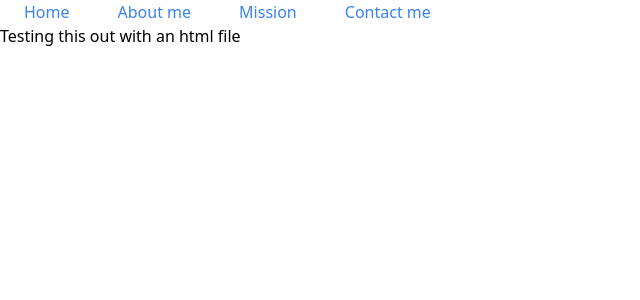
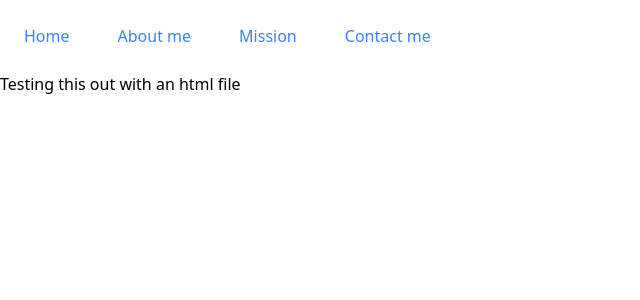
Before and after one commit to wxedu/flask_test, a Python web app: template templates/index.html in a window 1280 px wide. Shown: the top 300 px of the page, without its empty margins (0-640 px from the left). Run offline with Jinja, Linux system fonts and the light colour scheme; the template is opened without the code that fills it, so the values that code supplies are empty; some libraries are stand-ins or nearby versions.

Commit message:
Update margins of navbar

```diff
--- a/templates/base.html
+++ b/templates/base.html
@@ -8,16 +8,16 @@
   </head>
   <body>
     <ul class="flex">
-      <li class="mx-6">
+      <li class="m-6">
         <a class="text-blue-500 hover:text-blue-800" href="/">Home</a>
       </li>
-      <li class="mx-6">
+      <li class="m-6">
         <a class="text-blue-500 hover:text-blue-800" href="#">About me</a>
       </li>
-      <li class="mx-6">
+      <li class="m-6">
         <a class="text-blue-500 hover:text-blue-800" href="#">Mission</a>
       </li>
-      <li class="mx-6">
+      <li class="m-6">
         <a class="text-blue-500 hover:text-blue-800" href="#">Contact me</a>
       </li>
     </ul>
```
